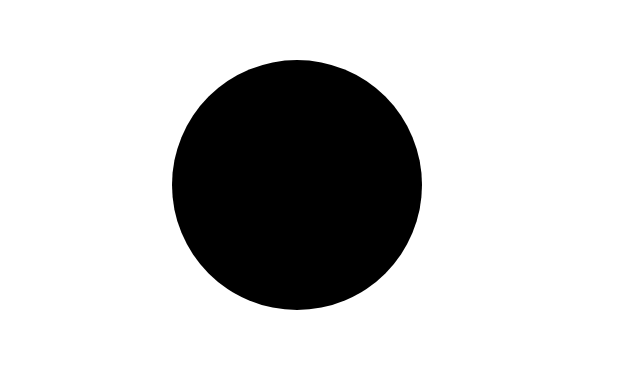
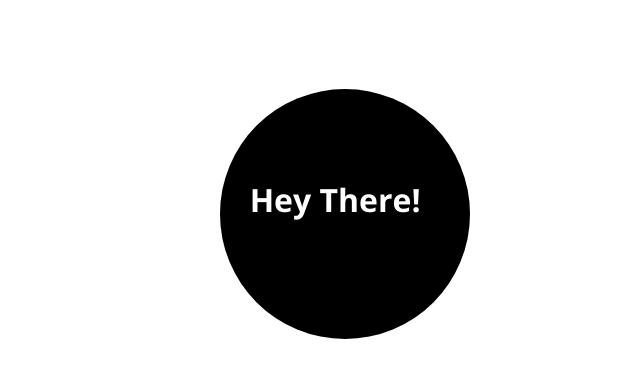
Before and after one commit to AakashRawat04/portfolio-website, a React (Vite) app: page / in a window 1280 px wide. Shown: the part 215-592 px from the top of the page, without its empty margins (343-983 px from the left). Built offline with nearby package versions, Linux system fonts and the light colour scheme.

Commit message:
add circle and introtext

```diff
--- a/src/App.jsx
+++ b/src/App.jsx
@@ -1,11 +1,14 @@
 import { createRoot } from "react-dom/client";
 import BlackCircle from "./BlackCircle";
-
+import IntroText from "./IntroText";
+import Demotext from "./Demotext";
 
 const App = () => {
   return (
     <div>
       <BlackCircle/>
+      <IntroText/>
+      <Demotext/>
     </div>
   );
 };
--- a/src/BlackCircle.jsx
+++ b/src/BlackCircle.jsx
@@ -1,8 +1,17 @@
 import { motion } from "framer-motion"
 
 const BlackCircle = () => {
+
      return(
-          <motion.div className="blackcircle"/>
+          <motion.div className="blackcircle"
+          initial={{ opacity: 0, scale: 0.5 }}
+          animate={{ opacity: 1, scale: 1 }}
+          transition={{
+               duration: 0.8,
+               delay: 0.5,
+               ease: [0, 0.71, 0.2, 1.01]
+             }}
+          />
      );
 }
 
--- /dev/null
+++ b/src/IntroText.jsx
@@ -0,0 +1,10 @@
+const IntroText =  () => {
+     return(
+          <div>
+          <h1 id="introtextHeythere">Hey There!</h1>
+
+          </div>
+     )
+}
+
+export default IntroText;
--- a/src/style.css
+++ b/src/style.css
@@ -1,21 +1,22 @@
-@import url('https://fonts.googleapis.com/css2?family=Open+Sans:wght@600&display=swap');
+@import url('https://fonts.googleapis.com/css2?family=Open+Sans:wght@700&display=swap');
 
 .blackcircle{
-     position: absolute;
-     top: 50%;
-     left: 50%;
-     margin-right: -50%;
-     transform: translate(-50%, -50%);
+     position: fixed;
+     top: 38%;
+     left: 44%;
      background-color: black;
      height: 250px;
      width: 250px;
      border-radius: 50%;
+     display: flex;
+     align-items: center;
+     justify-content: center;
 }
 
-#introhello{
-     position: relative;
-     top: 50%;
-     left: 50%;
-     transform: translate(-50%, -50%);
+#introtextHeythere{
+     position: absolute;
+     top: 47%;
+     left: 46.3%;
      font-family: 'Open Sans', sans-serif;
+     color: white;
 }
```
Also changed, not shown: 1 other file (tests, documents, lock files or other folders).
